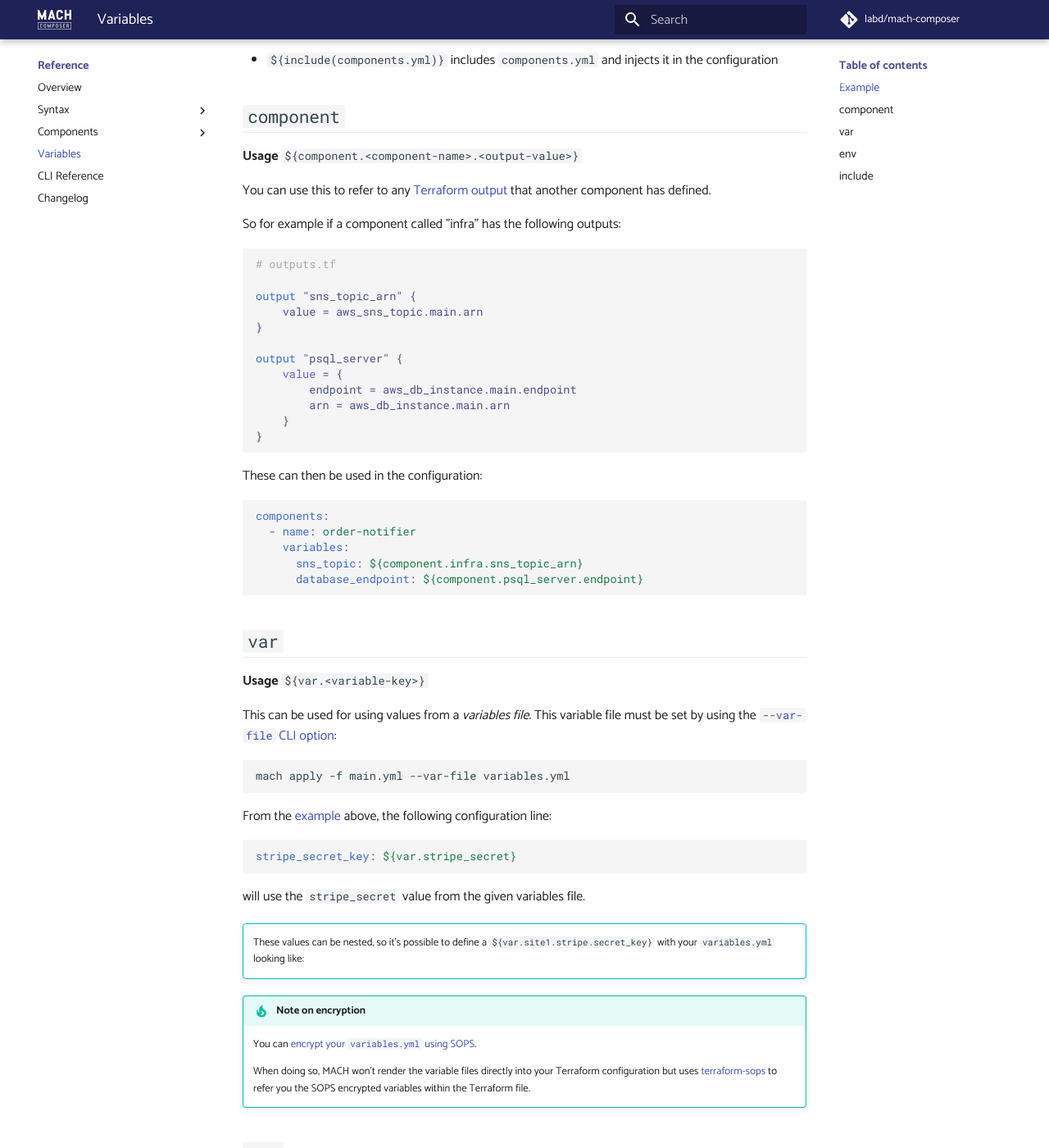
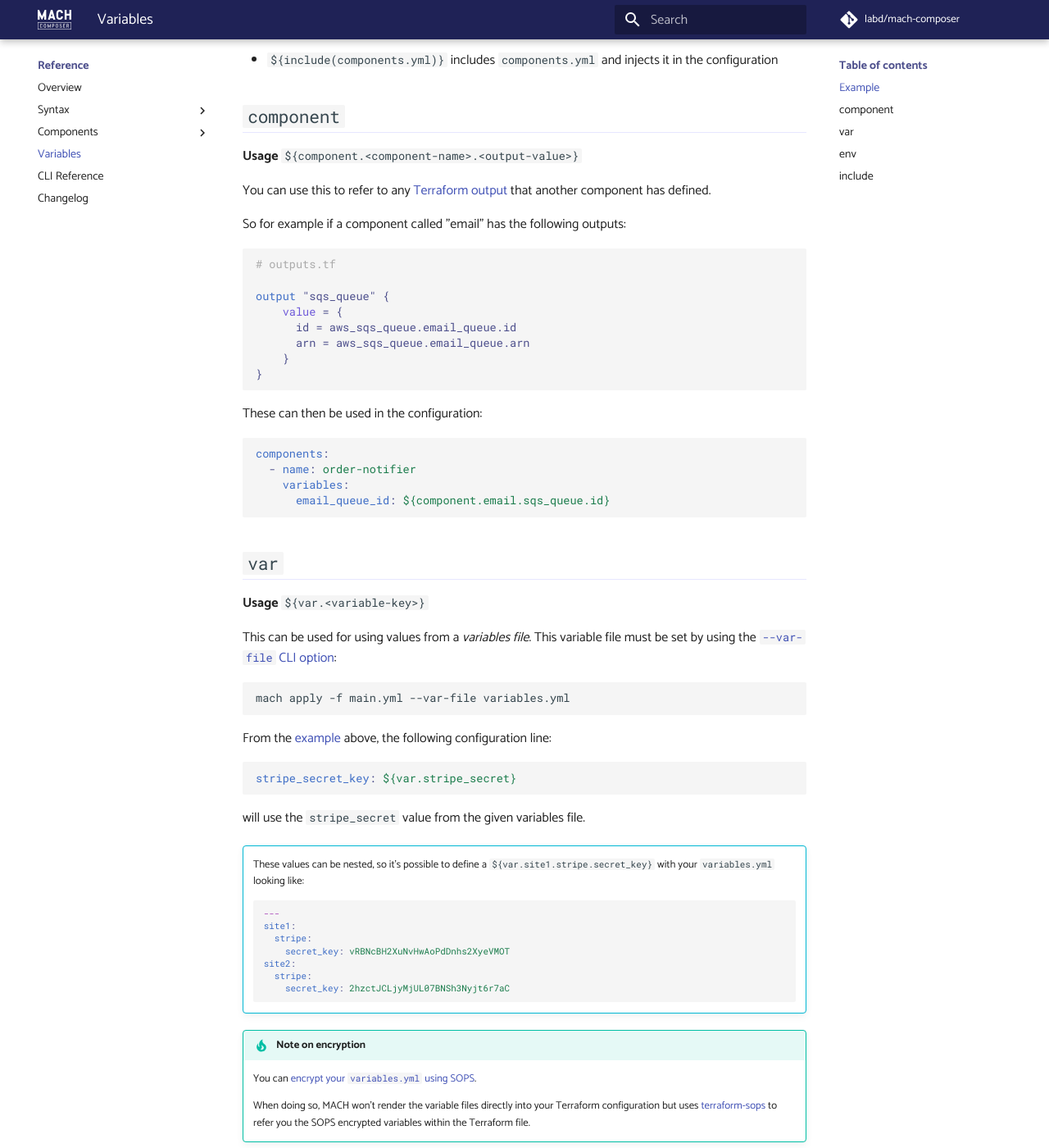
Before and after one commit to mach-composer/mach-composer-cli, an MkDocs documentation site: the page built from docs/src/reference/variables.md, in a window 1280 px wide and 1400 px high, scrolled down 979 px. Shown: the whole window at 82% size. Built offline with MkDocs 1.6.1 and Material for MkDocs 9.7.7, drawn with Linux system fonts in a browser that asks for light colours; a script that is not in the unit is left out; comment, search, counter and statistics services are not loaded.

Commit message:
Update examples

````diff
--- a/docs/src/reference/variables.md
+++ b/docs/src/reference/variables.md
@@ -43,19 +43,15 @@ components: ${include(components.yml)}
 
 You can use this to refer to any [Terraform output](https://www.terraform.io/docs/language/values/outputs.html) that another component has defined.
 
-So for example if a component called "infra" has the following outputs:
+So for example if a component called "email" has the following outputs:
 
 ```terraform
 # outputs.tf
 
-output "sns_topic_arn" {
-    value = aws_sns_topic.main.arn
-}
-
-output "psql_server" {
+output "sqs_queue" {
     value = {
-        endpoint = aws_db_instance.main.endpoint
-        arn = aws_db_instance.main.arn
+      id = aws_sqs_queue.email_queue.id
+      arn = aws_sqs_queue.email_queue.arn
     }
 }
 ```
@@ -66,8 +62,7 @@ These can then be used in the configuration:
 components:
   - name: order-notifier
     variables:
-      sns_topic: ${component.infra.sns_topic_arn}
-      database_endpoint: ${component.psql_server.endpoint}
+      email_queue_id: ${component.email.sqs_queue.id}
 ```
 
 ## `var`
@@ -88,6 +83,16 @@ will use the `stripe_secret` value from the given variables file.
 
 !!! info ""
     These values can be nested, so it's possible to define a `${var.site1.stripe.secret_key}` with your `variables.yml` looking like:
+
+    ```yaml
+    ---
+    site1:
+      stripe:
+        secret_key: vRBNcBH2XuNvHwAoPdDnhs2XyeVMOT
+    site2:
+      stripe:
+        secret_key: 2hzctJCLjyMjUL07BNSh3Nyjt6r7aC
+    ```
 
 !!! tip "Note on encryption"
     You can [encrypt your `variables.yml` using SOPS](../howto/security/encrypt.md#encrypted-variables).
````
